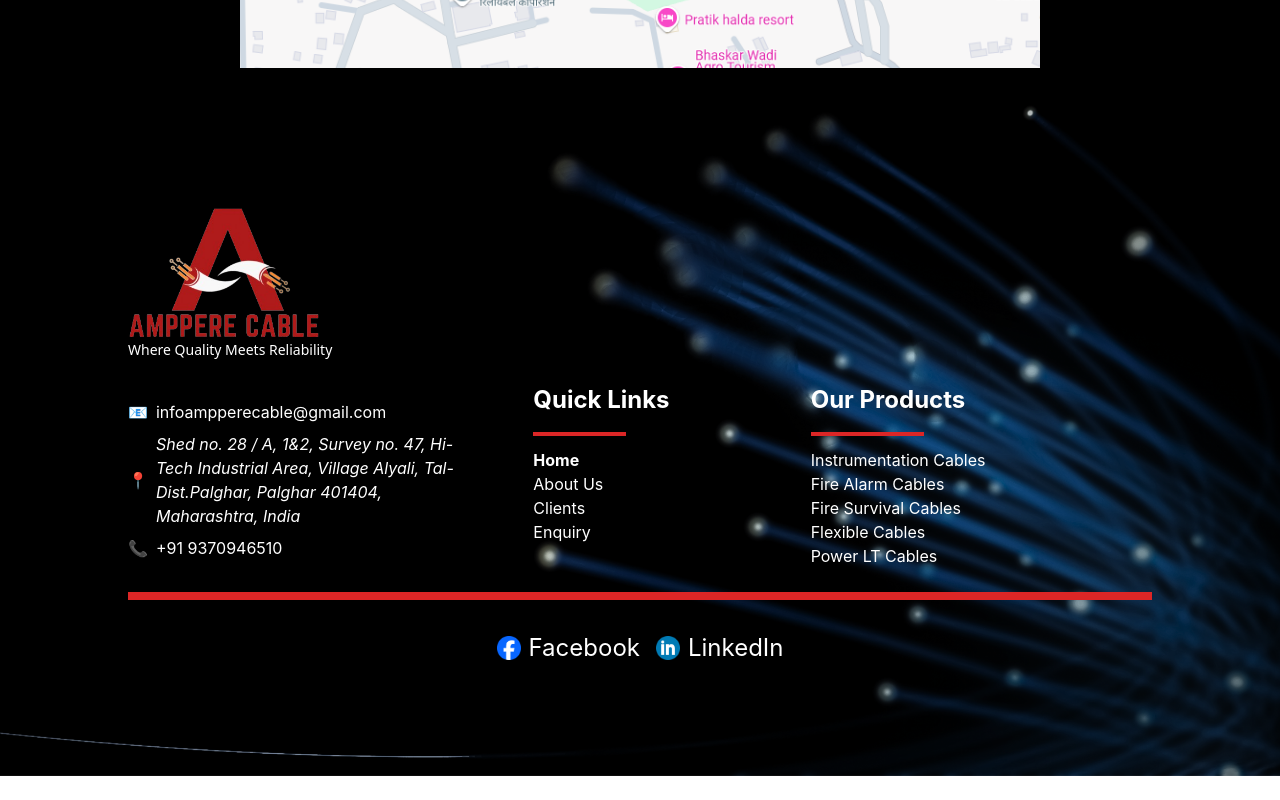
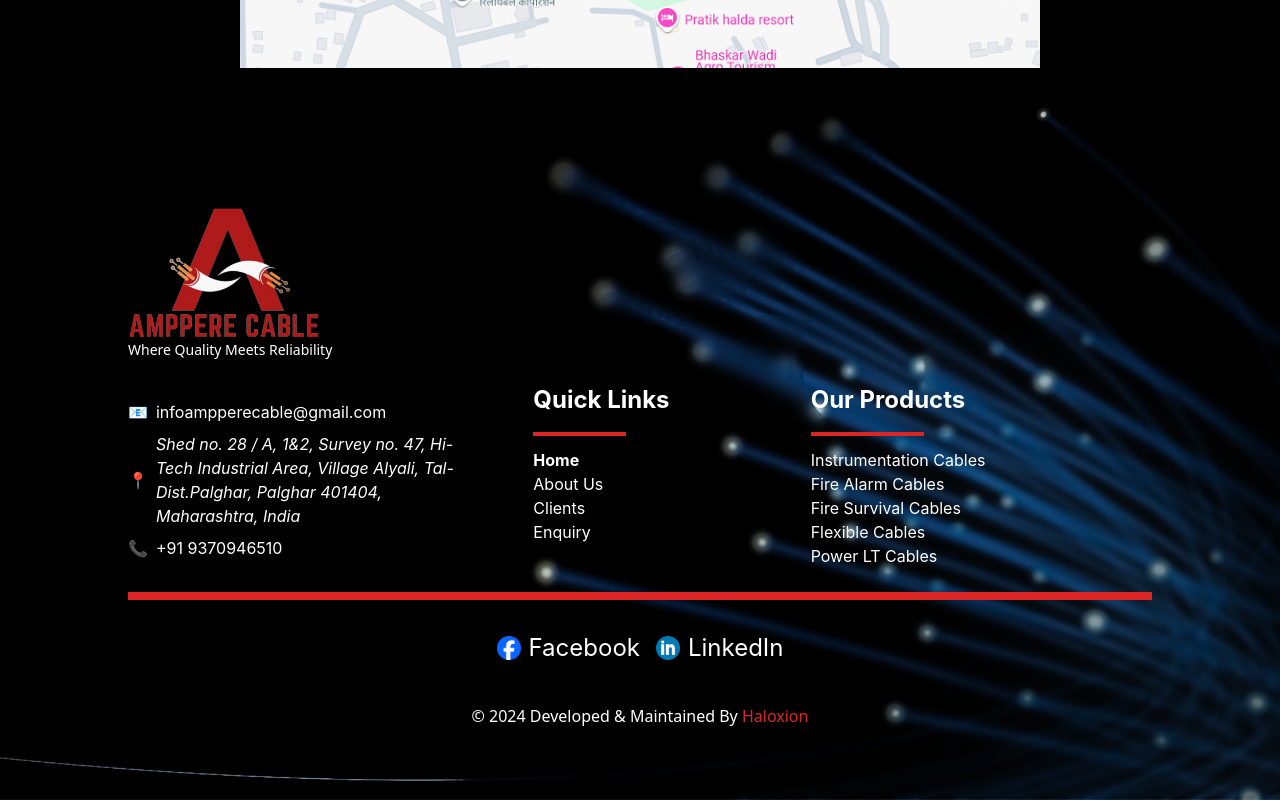
Before and after one commit to AjayValapkar/amppere_production, a React (Vite) app: page /contact in a window 1280 px wide. Shown: the part 1292-2092 px from the top of the page. Before the commit the page ends 2068 px from the top, so only its background shows below. Built offline with nearby package versions, Linux system fonts and the light colour scheme.

Commit message:
footer changes

```diff
--- a/src/components/Footer.jsx
+++ b/src/components/Footer.jsx
@@ -15,7 +15,7 @@ const Footer = React.memo(() => {
             <div className="absolute inset-0 z-[-1] bg-black bg-opacity-60"></div>
 
             <div className="container mx-auto px-4 relative z-10">
-                <img src={imagePath.logo} alt="Ampere Cable Logo" className="h-28 sm:h-20 md:h-26 lg:h-40" />
+                <img src={imagePath.logo} alt="Amppere Cable Logo" className="h-28 sm:h-20 md:h-26 lg:h-40" />
                 <p className="text-white text-sm mb-4 ">Where Quality Meets Reliability</p>
 
                 <div className="flex flex-wrap justify-between my-0 md:my-6">
@@ -82,9 +82,9 @@ const Footer = React.memo(() => {
                        <img src={imagePath.linkedin} className="w-6 h-6 mr-2" alt="" srcset="" />
                         LinkedIn
                     </a>
-
-
-
+                </div>
+                <div className="mt-10 -mb-10">
+                    <p className="text-center text-white">&copy; 2024  Developed & Maintained By <a href="https://haloxion.com/" target="_blank" rel="noopener noreferrer"  className="text-red-600">Haloxion</a> </p>
                 </div>
 
             </div>
```
